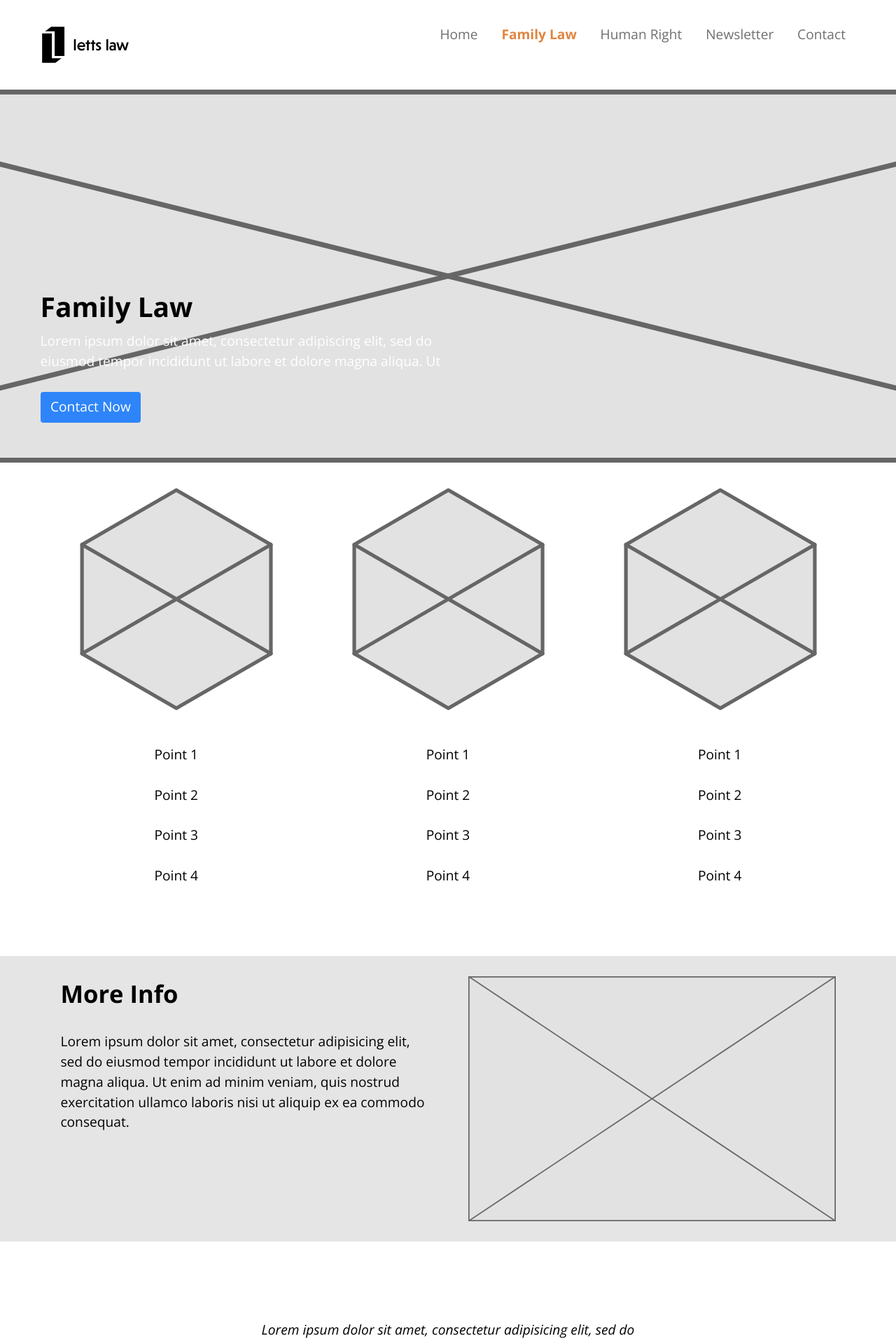
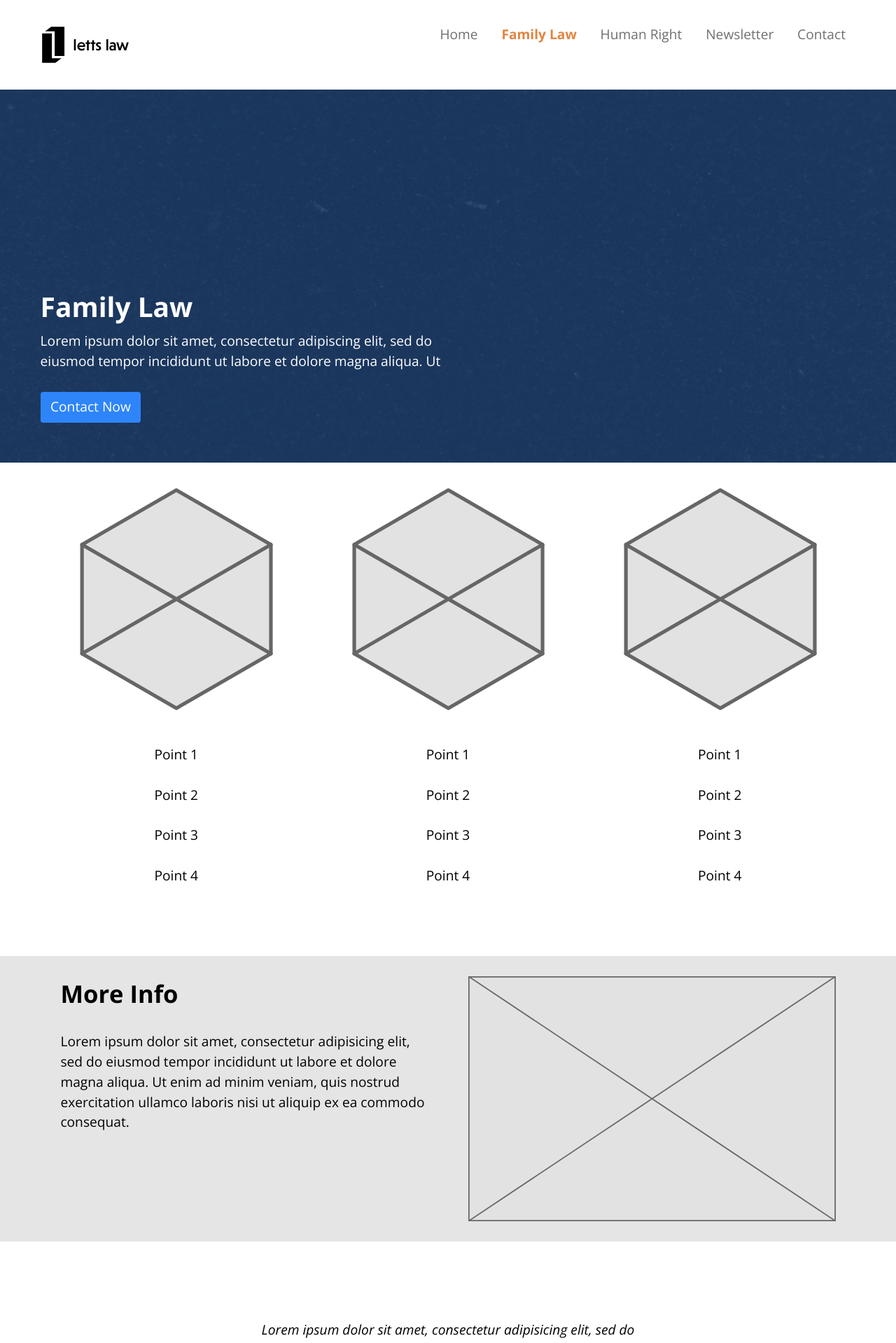
Before and after one commit to Ten-3/letts-law, a Jekyll site: the page built from family-law.html, in a window 1280 px wide. Shown: the top 1919 px of the page at 70% size. Built offline with Jekyll 4.4.1, drawn with Linux system fonts in a browser that asks for light colours.

Commit message:
Add banners

```diff
--- a/contact.html
+++ b/contact.html
@@ -3,7 +3,7 @@ layout: contact-default
 ---
 
 <main>
-  <div class="push sub-banner embed embed-24by10 relative">
+  <div class="push sub-banner contact-banner embed embed-24by10 relative">
     <div class="banner-content absolute pin-lb island-2 max-length w-1">
       <h1 class="banner-title yotta push-0">Dont Wait.</h1>
       <p class="banner-info">Lorem ipsum dolor sit amet, consectetur adipisicing elit, sed do eiusmod tempor incididunt ut labore et dolore magna aliqua. Ut enim ad minim veniam, quis nostrud exercitation ullamco laboris nisi ut aliquip ex ea commodo consequat.</p>
--- a/css/main.css
+++ b/css/main.css
@@ -50,11 +50,27 @@ footer {
 }
 
 .sub-banner {
-  background-image: url("../images/placeholder-4by1.svg");
   background-position: center;
   background-repeat: no-repeat;
   background-size: cover;
   min-height: 25em;
+}
+
+.human-rights-banner {
+  background-image: url("../images/banner-03.jpg");
+}
+
+.family-law-banner {
+  background-image: url("../images/banner-04.jpg");
+}
+
+/* this is newletter banner --adjust the min-height-- */
+.newsletter-banner {
+  background-image: url("../images/banner-05.jpg");
+}
+
+.contact-banner {
+  background-image: url("../images/banner-02.jpg");
 }
 
 img {
@@ -62,8 +78,8 @@ img {
   margin: auto;
 }
 
-/* this is newletter banner --adjust the min-height-- */
-.newsletter-banner {
+/* this is newletter seciton --adjust the min-height-- */
+.newsletter-section {
   background-image: url("../images/placeholder-3by1.svg");
   background-position: center;
   background-repeat: no-repeat;
@@ -73,7 +89,7 @@ img {
   /*it set its to grayscale*/
   -webkit-filter: grayscale(0);
     filter: grayscale(0);
-    -webkit-transition: .3s ease-in-out;
+  -webkit-transition: .3s ease-in-out;
     transition: .3s ease-in-out;
 }
 
@@ -82,7 +98,7 @@ img {
   color: #2E85FA;
 }
 
-.newsletter-banner:hover {
+.newsletter-section:hover {
   -webkit-filter: grayscale(100%);
   filter: grayscale(100%);
 }
--- a/family-law.html
+++ b/family-law.html
@@ -3,9 +3,9 @@ layout: default
 ---
 
   <main>
-    <div class="push sub-banner embed embed-24by10 relative">
+    <div class="push sub-banner family-law-banner embed embed-24by10 relative">
       <div class="banner-content absolute pin-lb island-2 max-length w-1" alt="Human Rights Law Banner">
-        <h1 class="zetta push-1-4">Family Law</h1>
+        <h1 class="banner-title zetta push-1-4">Family Law</h1>
         <p class="banner-info">Lorem ipsum dolor sit amet, consectetur adipiscing elit, sed do eiusmod tempor incididunt ut labore et dolore magna aliqua. Ut </p>
         <a class="btn contact-btn text-center" href="{{site.baseurl}}/contact/">Contact Now</a>
       </div>
--- a/human-rights.html
+++ b/human-rights.html
@@ -3,9 +3,9 @@ layout: default
 ---
 
   <main>
-    <div class="push sub-banner embed embed-24by10 relative">
+    <div class="push sub-bannern human-rights-banner embed embed-24by10 relative">
       <div class="banner-content absolute pin-lb island-2 max-length w-1" alt="Human Rights Law Banner">
-        <h1 class="zetta push-1-4">Human Rights Law </h1>
+        <h1 class="banner-title zetta push-1-4">Human Rights Law </h1>
         <p class="banner-info">Lorem ipsum dolor sit amet, consectetur adipiscing elit, sed do eiusmod tempor incididunt ut labore et dolore magna aliqua. Ut </p>
         <a class="btn contact-btn text-center" href="{{site.baseurl}}/contact/">Contact Now</a>
       </div>
--- a/index.html
+++ b/index.html
@@ -35,7 +35,7 @@ layout: default
 
     <div class="push-2">
       <a class="newsletter-btn" href="{{site.baseurl}}/newsletter/">
-        <div class="embed embed-3by1 newsletter-banner relative">
+        <div class="embed embed-3by1 newsletter-section relative">
           <h2 class="text-center absolute pin-c text-center nina newsletter-heading">Newsletter</h2>
         </div>
       </a>
--- a/newsletter.html
+++ b/newsletter.html
@@ -3,7 +3,7 @@ layout: default
 ---
 
 <main>
-  <div class="push sub-banner embed embed-24by10 relative">
+  <div class="push sub-banner newsletter-banner embed embed-24by10 relative">
     <div class="banner-content absolute pin-lb island-2 max-length w-1" alt="Newsletter Banner">
       <h1 class="zetta push-1-4">Newletter</h1>
       <p class="banner-info">Lorem ipsum dolor sit amet, consectetur adipiscing elit, sed do eiusmod tempor incididunt ut labore et dolore magna aliqua. Ut </p>
```
Also changed, not shown: images/banner-02.jpg (added), images/banner-03.jpg (added), images/banner-04.jpg (added), images/banner-05.jpg (added).
